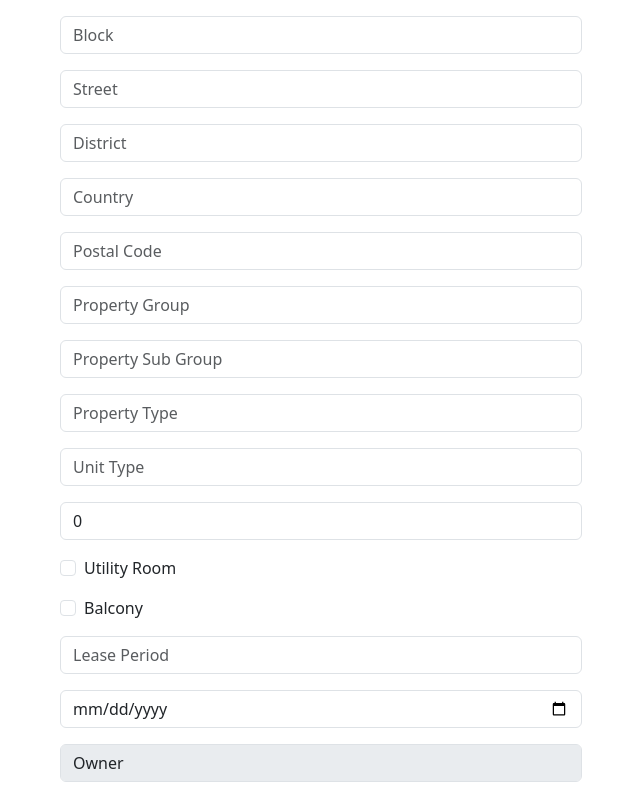
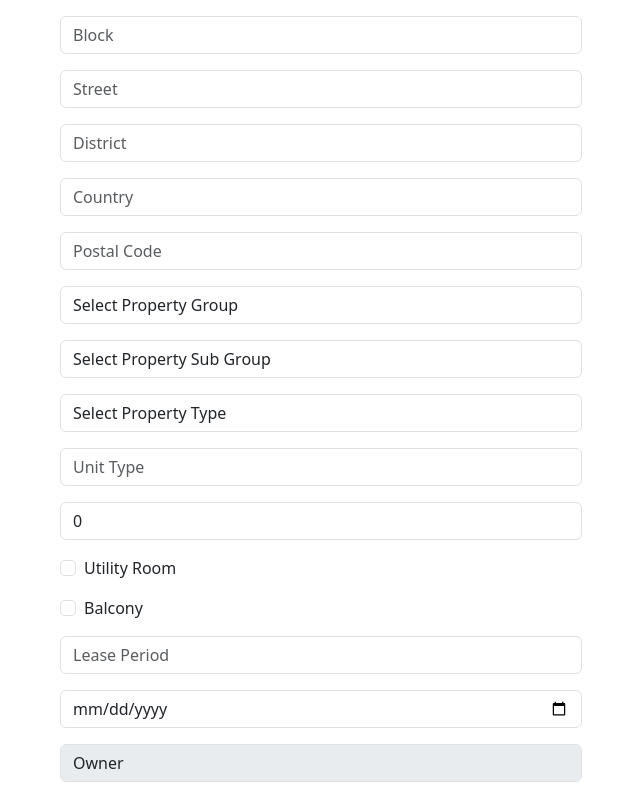
Before and after one commit to Yuda531/Internship-Project, a React (Create React App) app in the folder frontend-week2/: page / in a window 1280 px wide. Shown: the part 651-1436 px from the top of the page, without its empty margins (604-1244 px from the left). Built offline with nearby package versions, Linux system fonts and the light colour scheme.

Commit message:
Register v1.2

```diff
--- a/frontend-week2/src/RegisterForm.js
+++ b/frontend-week2/src/RegisterForm.js
@@ -4,6 +4,8 @@ import React, { useState } from "react";
 import axios from "axios";
 import Swal from "sweetalert2";
 import "bootstrap/dist/css/bootstrap.min.css";
+import EngiselleLogo from "./image/engiselle_logo.jpeg";
+import RegisterPic from "./image/Register.png";
 
 function RegistrationForm() {
   const [userData, setUserData] = useState({
@@ -71,7 +73,7 @@ function RegistrationForm() {
       <div className="row mt-5">
         <div className="col-md-6">
           <div className="right-side container">
-            <h1>Testing</h1>
+            <img src={RegisterPic} alt="Register Pic" className=" img-fluid mt-5 me-5"/>
           </div>
         </div>
         <div className="col-md-6">
@@ -239,10 +241,8 @@ function RegistrationForm() {
                 />
               </div>
               <div className="mb-3">
-                <input
-                  type="text"
+                <select
                   className="form-control"
-                  placeholder="Property Group"
                   value={propertyData.property_group}
                   onChange={(e) =>
                     setPropertyData({
@@ -250,13 +250,19 @@ function RegistrationForm() {
                       property_group: e.target.value,
                     })
                   }
-                />
+                >
+                  <option selected>Select Property Group</option>
+                  <option value="Commercial">Commercial</option>
+                  <option value="Residential">Residential</option>
+                  <option value="Industrial">Industrial</option>
+                  <option value="Agricultural">Agricultural</option>
+                  <option value="Mixed-Use">Mixed-Use</option>
+                  <option value="Recreational">Recreational</option>
+                </select>
               </div>
               <div className="mb-3">
-                <input
-                  type="text"
+                <select
                   className="form-control"
-                  placeholder="Property Sub Group"
                   value={propertyData.property_sub_group}
                   onChange={(e) =>
                     setPropertyData({
@@ -264,13 +270,20 @@ function RegistrationForm() {
                       property_sub_group: e.target.value,
                     })
                   }
-                />
+                >
+                  <option selected>Select Property Sub Group</option>
+                  <option value="Office">Office</option>
+                  <option value="Retail">Retail</option>
+                  <option value="Warehouse">Warehouse</option>
+                  <option value="Multifamily">Multifamily</option>
+                  <option value="Hotel">Hotel</option>
+                  <option value="Restaurant">Restaurant</option>
+                  <option value="Manufacturing">Manufacturing</option>
+                </select>
               </div>
               <div className="mb-3">
-                <input
-                  type="text"
+                <select
                   className="form-control"
-                  placeholder="Property Type"
                   value={propertyData.property_type}
                   onChange={(e) =>
                     setPropertyData({
@@ -278,7 +291,19 @@ function RegistrationForm() {
                       property_type: e.target.value,
                     })
                   }
-                />
+                >
+                  <option selected>Select Property Type</option>
+                  <option value="Condominium">Condominium</option>
+                  <option value="Townhouse">Townhouse</option>
+                  <option value="Apartment">Apartment</option>
+                  <option value="Single Family Home">Single Family Home</option>
+                  <option value="Office Building">Office Building</option>
+                  <option value="Retail Space">Retail Space</option>
+                  <option value="Industrial Warehouse">
+                    Industrial Warehouse
+                  </option>
+                  <option value="Agricultural Land">Agricultural Land</option>
+                </select>
               </div>
               <div className="mb-3">
                 <input
```
Also changed, not shown: frontend-week2/src/image/Register.png (added), frontend-week2/src/image/engiselle_logo.jpeg (added).
